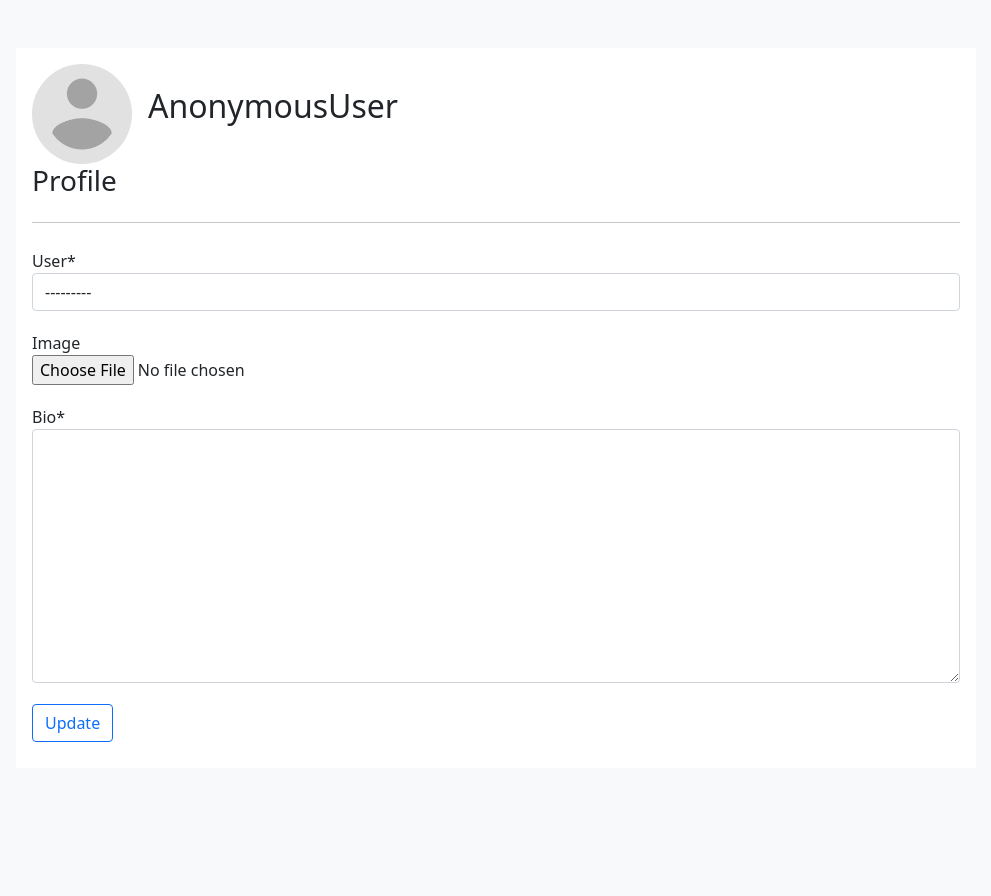
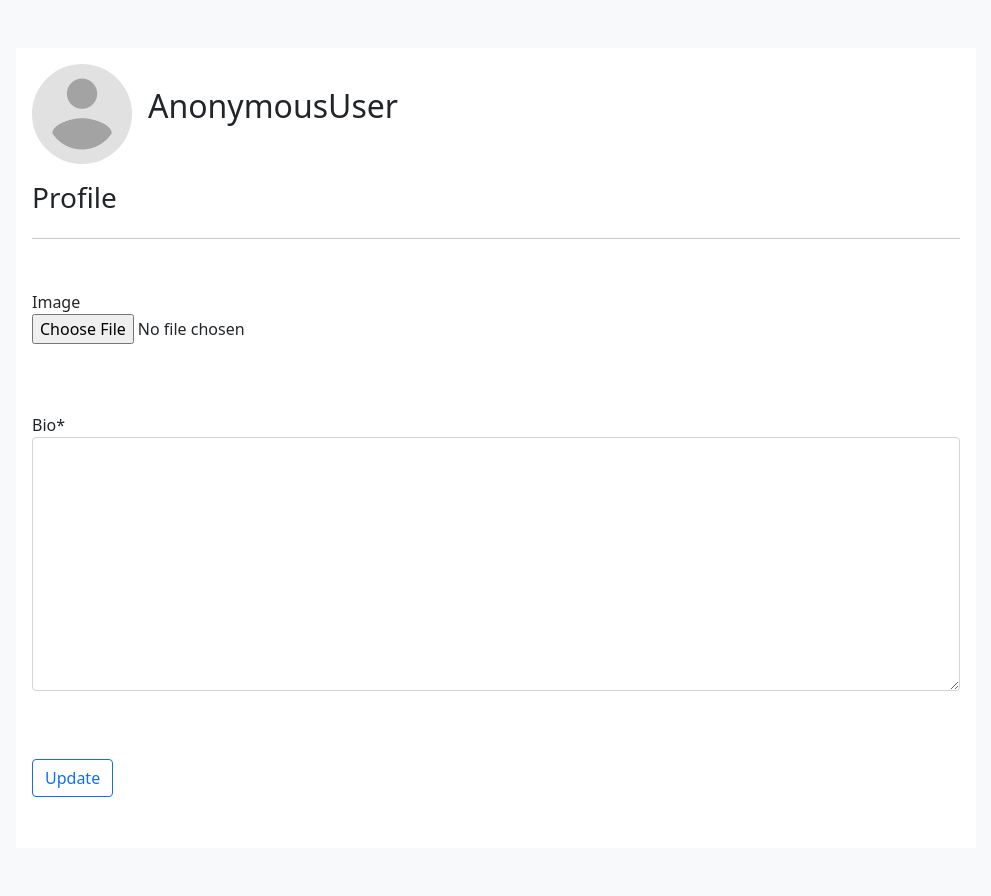
Before and after one commit to Ata-92/Django-Blog-App, a Django app: page /profile/ in a window 1280 px wide. Shown: the part 56-952 px from the top of the page, without its empty margins (144-1135 px from the left). Before the commit the page ends 798 px from the top, so only its background shows below. Run offline with Django 3.2, Linux system fonts and the light colour scheme; some libraries are stand-ins or nearby versions.

Commit message:
Add a user form

```diff
--- a/src/auth_app/forms.py
+++ b/src/auth_app/forms.py
@@ -14,7 +14,13 @@ class RegisterForm(UserCreationForm):
         model = User
         fields = ("username", "email")
 
+class UserForm(forms.ModelForm):
+    class Meta():
+        model = User
+        fields = ("username", "email")
+
 class ProfileForm(forms.ModelForm):
     class Meta():
         model = Profile
-        fields = ("user", "image", "bio")
+        # fields = ("image", "bio")
+        exclude = ("user",)
--- a/src/auth_app/templates/auth_app/profile.html
+++ b/src/auth_app/templates/auth_app/profile.html
@@ -5,11 +5,11 @@
 {% endblock title %}
 {% block content %}
   {% load crispy_forms_tags %}
-  <div class="w-75 mx-auto my-5 p-3 container-fluid bg-white d-flex flex-column justify-content-around" style="height: 90vh;">
+  <div class="w-75 mx-auto my-5 p-3 container-fluid bg-white d-flex flex-column justify-content-around" style="height: 100vh;">
     <div class="d-flex align-items-center">
       <div class="flex-shrink-0">
         {% if request.user.image %}
-          <img src={{form.image}} alt="{{request.user}} profile">
+          <img src={{form.image}} class="rounded-circle" width="100vw" alt="{{request.user}} profile">
         {% else %}
           <img src={% static 'auth_app/images/avatar.png' %} class="rounded-circle" width="100vw" alt="avatar icon">
         {% endif %}
@@ -19,7 +19,7 @@
         <p class="text-secondary">{{request.user.email}}</p>
       </div>
     </div>
-    <h3 class="fw-normal">Profile</h3>
+    <h3 class="fw-normal mt-3">Profile</h3>
     <hr>
     <form action="" method="post" class="d-flex flex-column justify-content-around h-75">
       {% csrf_token %}
```
